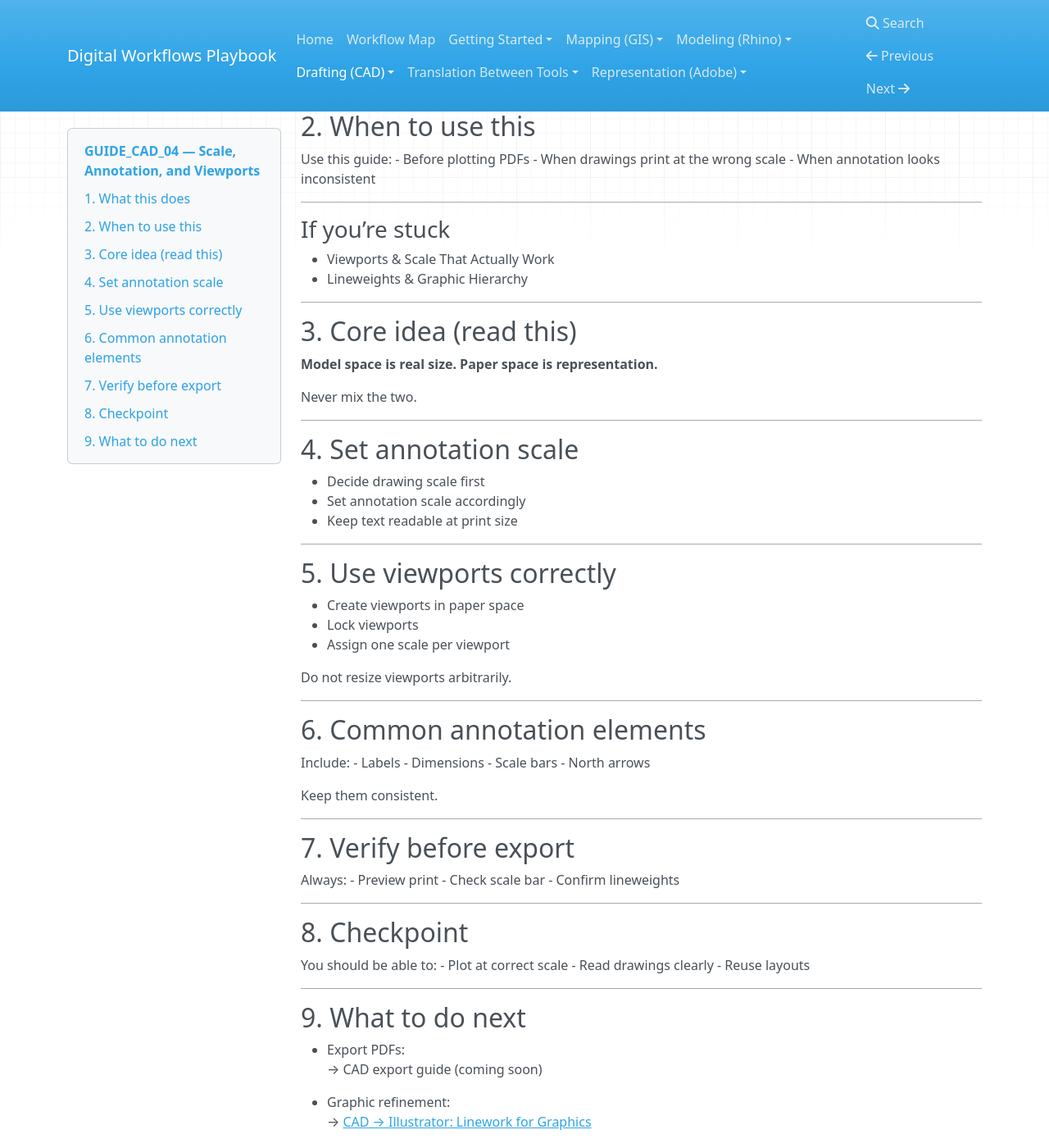
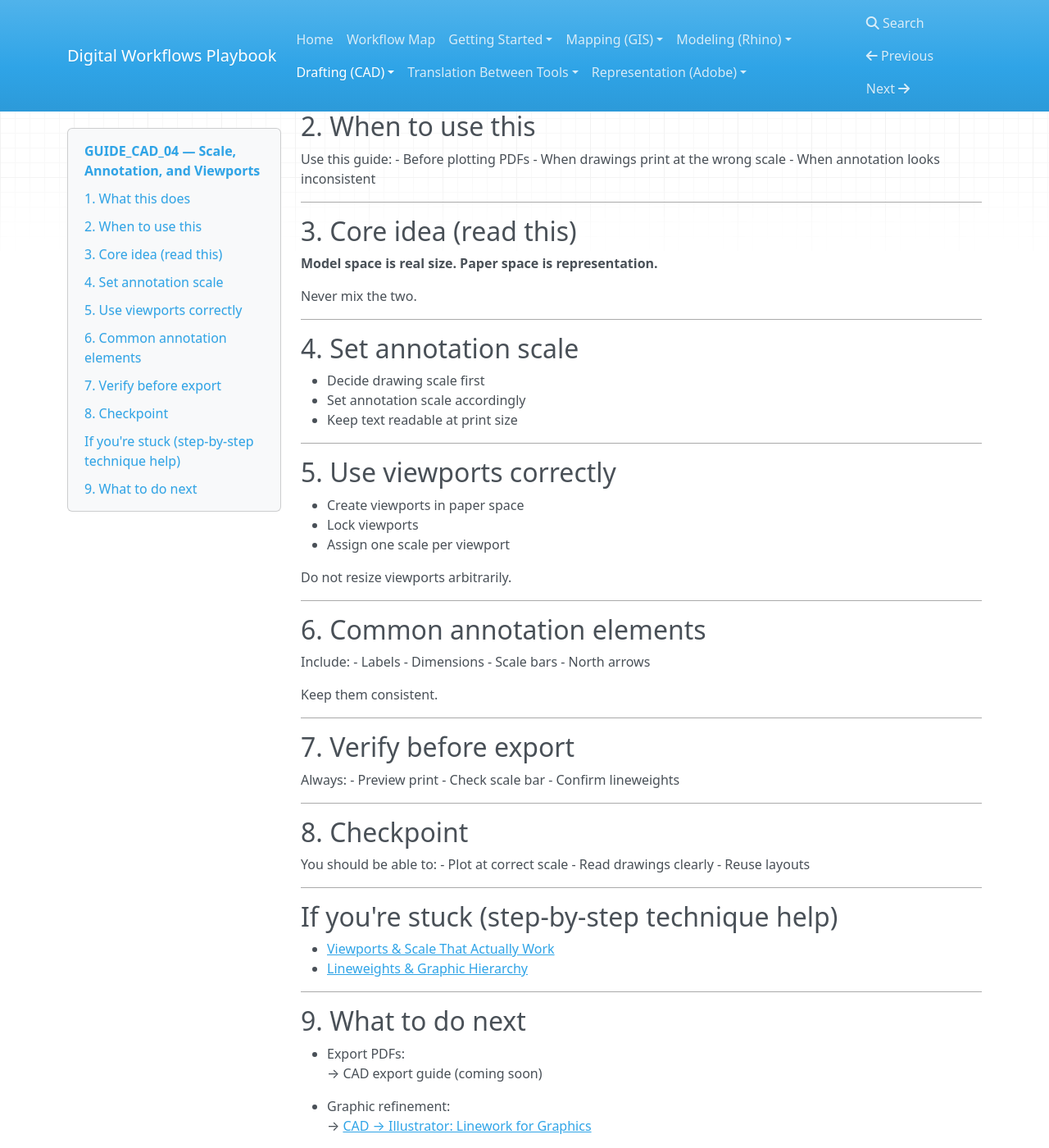
Before and after one commit to machineLandscape/digital-workflows-playbook, an MkDocs documentation site: the page built from docs/03_drafting/guide_cad_04_scale_annotation_viewports.md, in a window 1280 px wide and 1400 px high, scrolled down 410 px. Shown: the whole window at 82% size. Built offline with MkDocs 1.6.1, drawn with Linux system fonts in a browser that asks for light colours; nearby versions of some CDN libraries.

Commit message:
Update guide_cad_04_scale_annotation_viewports.md

```diff
--- a/docs/03_drafting/guide_cad_04_scale_annotation_viewports.md
+++ b/docs/03_drafting/guide_cad_04_scale_annotation_viewports.md
@@ -20,12 +20,6 @@ Use this guide:
 - Before plotting PDFs
 - When drawings print at the wrong scale
 - When annotation looks inconsistent
-
----
-
-### If you’re stuck
-- Viewports & Scale That Actually Work
-- Lineweights & Graphic Hierarchy
 
 ---
 
@@ -85,6 +79,13 @@ You should be able to:
 
 ---
 
+## If you're stuck (step-by-step technique help)
+
+- [Viewports & Scale That Actually Work](../03_drafting_techniques/cad_viewports_and_scale.md)
+- [Lineweights & Graphic Hierarchy](../03_drafting_techniques/cad_lineweights_and_hierarchy.md)
+
+---
+
 ## 9. What to do next
 
 - Export PDFs:
```
